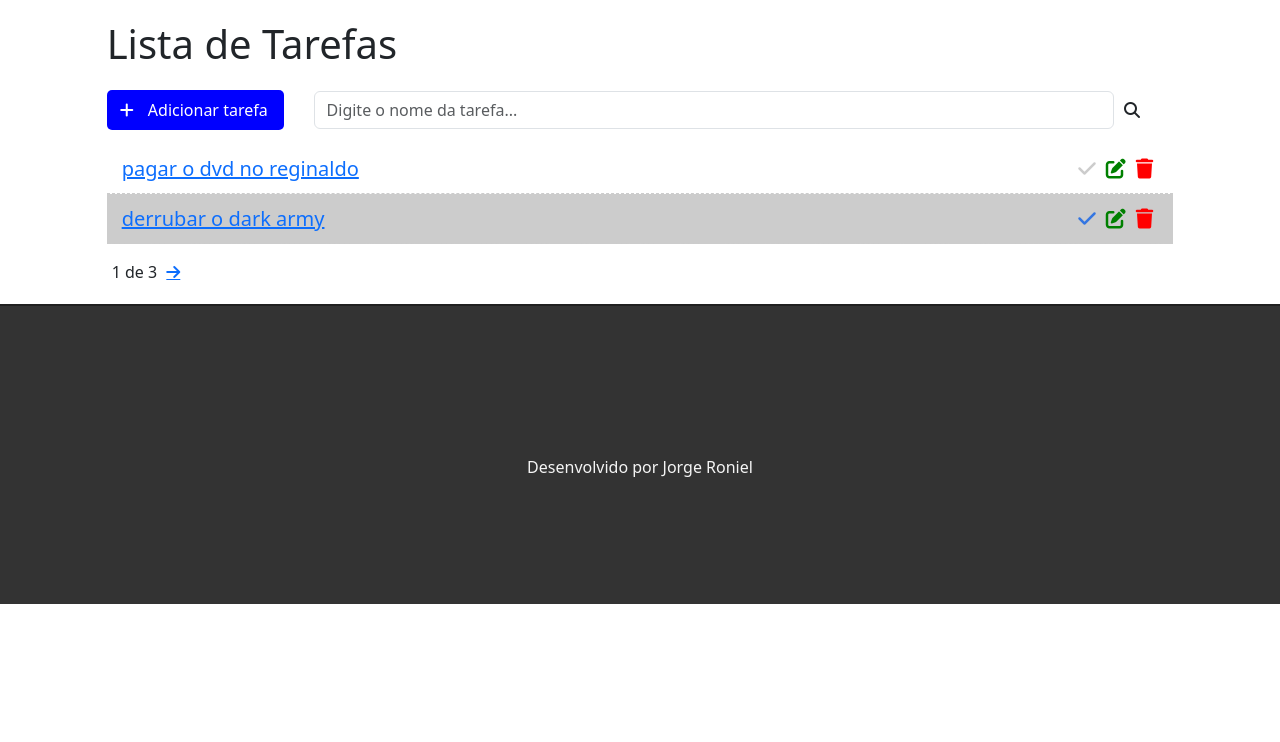
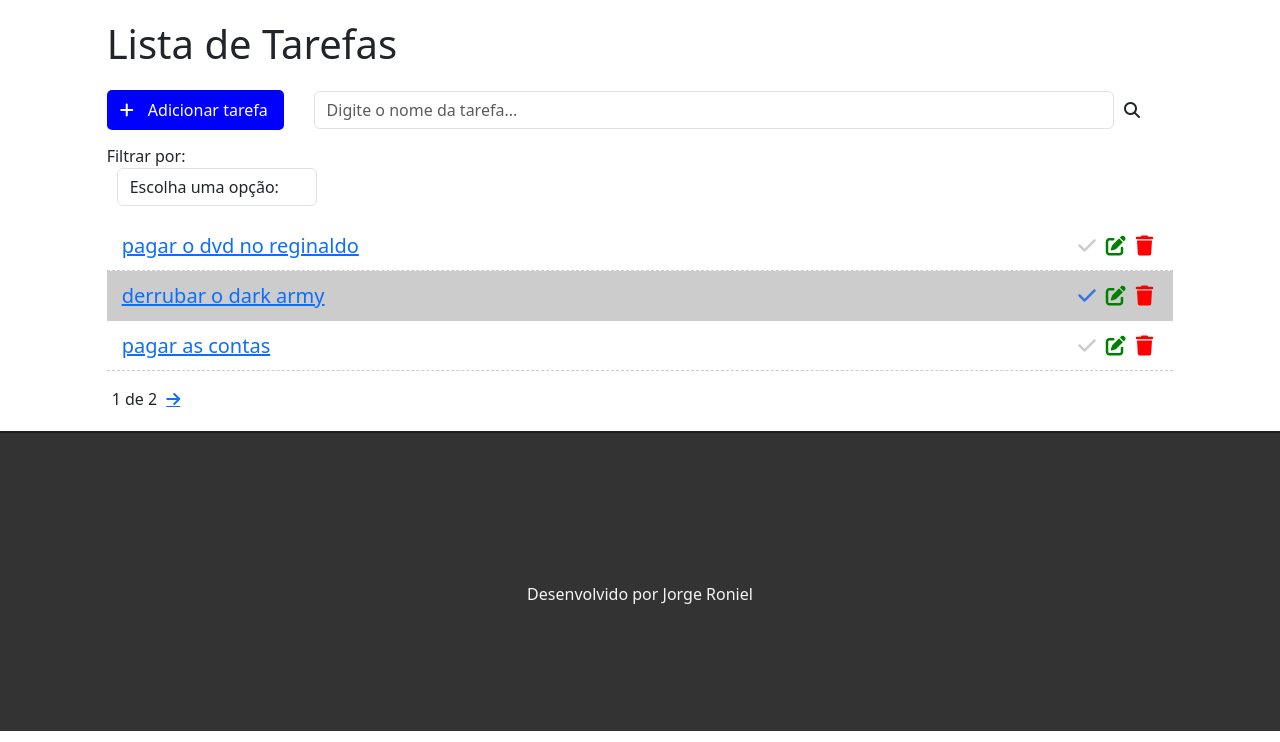
Before and after one commit to JorgeRoniel/ToDo-App-Django, a Django app: page / in a window 1280 px wide. Shown: the part 58-800 px from the top of the page. Run offline with Django 4.2, Linux system fonts and the light colour scheme; a user stored in the database is signed in; data comes from the database, SQL or seed files in the repository; both versions use the stored data as it was after the commit; some libraries are stand-ins or nearby versions.

Commit message:
Filtragem pro tarefas concluidas e não concluidas adicionado

```diff
--- a/task/Templates/lista.html
+++ b/task/Templates/lista.html
@@ -13,6 +13,14 @@
                 <input class="form-control" type="text" id="search" name="search" placeholder="Digite o nome da tarefa..." value="{{request.GET.search}}">
                 <i class="fas fa-search" id="search-btn"></i>
             </form>
+        </div>
+        <div class="col-2 filter-div">
+            <span>Filtrar por:</span>
+            <select name="filter" id="filter" class="form-control">
+                <option value="">Escolha uma opção:</option>
+                <option value="done">Tarefas Concluídas</option>
+                <option value="doing">Tarefas em Curso</option>
+            </select>
         </div>
         <ul class="task-list">
             {% for task in tasks %}
--- a/task/static/css/styles.css
+++ b/task/static/css/styles.css
@@ -61,6 +61,19 @@
     margin-top: 15px;
     margin-bottom: 15px;
     display: inline-block;
+}
+
+/* Filtro */
+
+.filter-div{
+    margin-bottom: 15px;
+    padding: 0;
+}
+
+#filter{
+    display: inline-block;
+    width: 200px;
+    margin-left: 10px;
 }
 
 /* Lista de Tarefas */
--- a/task/views.py
+++ b/task/views.py
@@ -19,7 +19,7 @@ def tasksList(request):
 
         tasks_list = Tarefa.objects.filter(usuario=usuario).order_by('-data_criacao')
 
-        paginator = Paginator(tasks_list, 2)
+        paginator = Paginator(tasks_list, 3)
         page = request.GET.get('page')
         tasks = paginator.get_page(page)
 
```
Also changed, not shown: task/static/js/scripts.js (+23 -14 lines), db.sqlite3.
